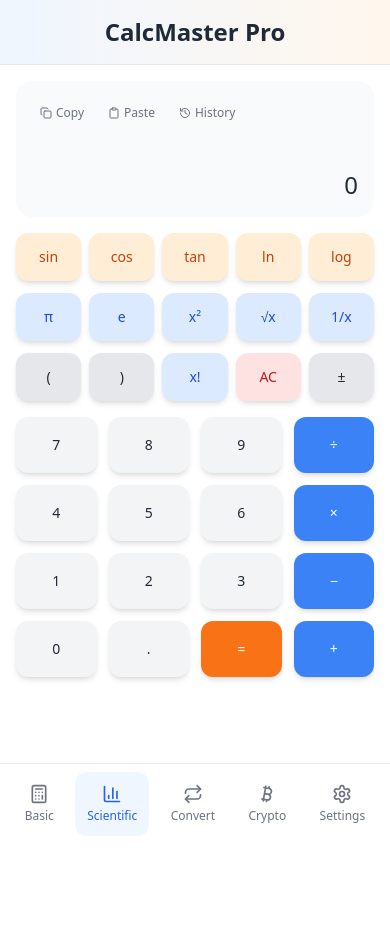
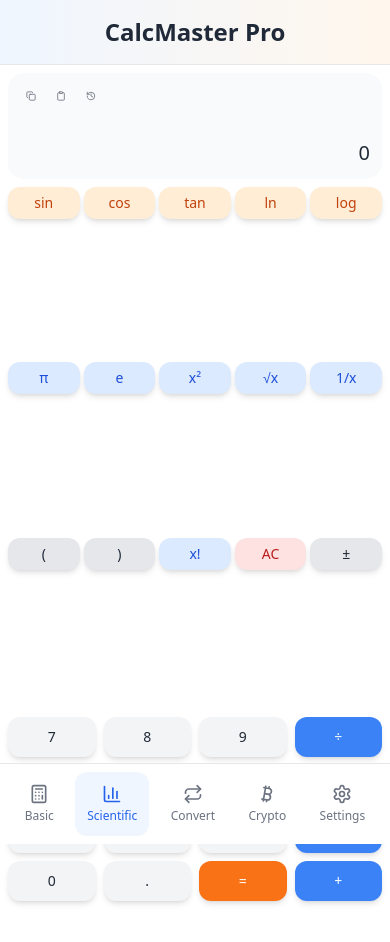
Before and after one commit to mouhcineelkazbouri/calc-master-touch, a React (Vite) app: page / in a window 390 px wide. Both pictures are taken after a click on the button "Scientific". Shown: the top 942 px of the page. Before the commit the page ends 844 px from the top, so only its background shows below. Built offline with nearby package versions, Linux system fonts and the light colour scheme.

Commit message:
feat: Optimize scientific calculator for mobile
- Removed the title.
- Moved the history button inline with copy/paste.
- Implemented "start fresh after equals" behavior.
- Reduced button sizes, spacing, and display padding.
- Used responsive design to prevent scrolling.

```diff
--- a/src/components/EnhancedCalculatorDisplay.tsx
+++ b/src/components/EnhancedCalculatorDisplay.tsx
@@ -1,4 +1,3 @@
-
 import React, { useRef, useEffect } from 'react';
 import { Copy, Clipboard, History } from 'lucide-react';
 import { copyToClipboard, pasteFromClipboard, sanitizeNumberInput } from '../utils/clipboardUtils';
@@ -78,35 +77,35 @@ const EnhancedCalculatorDisplay = ({
   };
 
   return (
-    <div className="bg-gray-50 rounded-2xl p-4 mb-4">
+    <div className="bg-gray-50 rounded-2xl p-3 sm:p-4 mb-2 sm:mb-4">
       {/* Copy, Paste, and History buttons positioned at top left in one line */}
-      <div className="flex justify-start gap-2 mb-3">
+      <div className="flex justify-start gap-2 mb-2 sm:mb-3">
         <button
           onClick={handleCopy}
-          className="p-2 text-gray-500 hover:text-gray-700 hover:bg-gray-200 rounded-lg transition-colors flex items-center gap-1 text-xs"
+          className="p-1.5 sm:p-2 text-gray-500 hover:text-gray-700 hover:bg-gray-200 rounded-lg transition-colors flex items-center gap-1 text-xs"
           title={`Copy result: ${display}`}
         >
-          <Copy size={12} />
-          Copy
+          <Copy size={10} className="sm:w-3 sm:h-3" />
+          <span className="hidden sm:inline">Copy</span>
         </button>
         {onPaste && (
           <button
             onClick={handlePaste}
-            className="p-2 text-gray-500 hover:text-gray-700 hover:bg-gray-200 rounded-lg transition-colors flex items-center gap-1 text-xs"
+            className="p-1.5 sm:p-2 text-gray-500 hover:text-gray-700 hover:bg-gray-200 rounded-lg transition-colors flex items-center gap-1 text-xs"
             title="Paste number"
           >
-            <Clipboard size={12} />
-            Paste
+            <Clipboard size={10} className="sm:w-3 sm:h-3" />
+            <span className="hidden sm:inline">Paste</span>
           </button>
         )}
         {onShowHistory && (
           <button
             onClick={onShowHistory}
-            className="p-2 text-gray-500 hover:text-gray-700 hover:bg-gray-200 rounded-lg transition-colors flex items-center gap-1 text-xs"
+            className="p-1.5 sm:p-2 text-gray-500 hover:text-gray-700 hover:bg-gray-200 rounded-lg transition-colors flex items-center gap-1 text-xs"
             title="View history"
           >
-            <History size={12} />
-            History
+            <History size={10} className="sm:w-3 sm:h-3" />
+            <span className="hidden sm:inline">History</span>
           </button>
         )}
       </div>
@@ -114,7 +113,7 @@ const EnhancedCalculatorDisplay = ({
       {/* Expression display with horizontal scrolling */}
       <div
         ref={expressionRef}
-        className="text-right text-xs text-gray-500 mb-2 min-h-[16px] overflow-x-auto scrollbar-hide whitespace-nowrap pb-1"
+        className="text-right text-xs text-gray-500 mb-1 sm:mb-2 min-h-[14px] sm:min-h-[16px] overflow-x-auto scrollbar-hide whitespace-nowrap pb-1"
         style={{ scrollbarWidth: 'none', msOverflowStyle: 'none' }}
       >
         {expression || '\u00A0'}
@@ -130,7 +129,7 @@ const EnhancedCalculatorDisplay = ({
       {/* Main display */}
       <div
         ref={displayRef}
-        className="text-right text-2xl font-light text-gray-800 overflow-x-auto scrollbar-hide whitespace-nowrap"
+        className="text-right text-xl sm:text-2xl font-light text-gray-800 overflow-x-auto scrollbar-hide whitespace-nowrap"
         style={{ scrollbarWidth: 'none', msOverflowStyle: 'none' }}
       >
         {display}
--- a/src/components/ScientificCalculator.tsx
+++ b/src/components/ScientificCalculator.tsx
@@ -200,7 +200,8 @@ const ScientificCalculator = () => {
   };
 
   return (
-    <div className="p-4">
+    <div className="p-2 sm:p-3 h-screen flex flex-col">
+      <div className="flex-shrink-0">
         <EnhancedCalculatorDisplay
           expression={expression}
           display={display}
@@ -208,55 +209,58 @@ const ScientificCalculator = () => {
           onPaste={handlePaste}
           onShowHistory={() => setShowHistory(true)}
         />
+      </div>
 
+      <div className="flex-1 flex flex-col justify-between min-h-0">
         {/* Scientific Functions Row 1 */}
-      <div className="grid grid-cols-5 gap-2 mb-3">
-        <ScientificButton onPress={() => scientificOperation('sin')} title="sin" backgroundColor="bg-orange-100" textColor="text-orange-700" />
-        <ScientificButton onPress={() => scientificOperation('cos')} title="cos" backgroundColor="bg-orange-100" textColor="text-orange-700" />
-        <ScientificButton onPress={() => scientificOperation('tan')} title="tan" backgroundColor="bg-orange-100" textColor="text-orange-700" />
-        <ScientificButton onPress={() => scientificOperation('ln')} title="ln" backgroundColor="bg-orange-100" textColor="text-orange-700" />
-        <ScientificButton onPress={() => scientificOperation('log')} title="log" backgroundColor="bg-orange-100" textColor="text-orange-700" />
+        <div className="grid grid-cols-5 gap-1 mb-1 sm:mb-2">
+          <ScientificButton onPress={() => scientificOperation('sin')} title="sin" backgroundColor="bg-orange-100" textColor="text-orange-700" size="h-8 sm:h-10" />
+          <ScientificButton onPress={() => scientificOperation('cos')} title="cos" backgroundColor="bg-orange-100" textColor="text-orange-700" size="h-8 sm:h-10" />
+          <ScientificButton onPress={() => scientificOperation('tan')} title="tan" backgroundColor="bg-orange-100" textColor="text-orange-700" size="h-8 sm:h-10" />
+          <ScientificButton onPress={() => scientificOperation('ln')} title="ln" backgroundColor="bg-orange-100" textColor="text-orange-700" size="h-8 sm:h-10" />
+          <ScientificButton onPress={() => scientificOperation('log')} title="log" backgroundColor="bg-orange-100" textColor="text-orange-700" size="h-8 sm:h-10" />
         </div>
 
         {/* Scientific Functions Row 2 */}
-      <div className="grid grid-cols-5 gap-2 mb-3">
-        <ScientificButton onPress={() => scientificOperation('π')} title="π" backgroundColor="bg-blue-100" textColor="text-blue-700" />
-        <ScientificButton onPress={() => scientificOperation('e')} title="e" backgroundColor="bg-blue-100" textColor="text-blue-700" />
-        <ScientificButton onPress={() => scientificOperation('x²')} title="x²" backgroundColor="bg-blue-100" textColor="text-blue-700" />
-        <ScientificButton onPress={() => scientificOperation('√')} title="√x" backgroundColor="bg-blue-100" textColor="text-blue-700" />
-        <ScientificButton onPress={() => scientificOperation('1/x')} title="1/x" backgroundColor="bg-blue-100" textColor="text-blue-700" />
+        <div className="grid grid-cols-5 gap-1 mb-1 sm:mb-2">
+          <ScientificButton onPress={() => scientificOperation('π')} title="π" backgroundColor="bg-blue-100" textColor="text-blue-700" size="h-8 sm:h-10" />
+          <ScientificButton onPress={() => scientificOperation('e')} title="e" backgroundColor="bg-blue-100" textColor="text-blue-700" size="h-8 sm:h-10" />
+          <ScientificButton onPress={() => scientificOperation('x²')} title="x²" backgroundColor="bg-blue-100" textColor="text-blue-700" size="h-8 sm:h-10" />
+          <ScientificButton onPress={() => scientificOperation('√')} title="√x" backgroundColor="bg-blue-100" textColor="text-blue-700" size="h-8 sm:h-10" />
+          <ScientificButton onPress={() => scientificOperation('1/x')} title="1/x" backgroundColor="bg-blue-100" textColor="text-blue-700" size="h-8 sm:h-10" />
         </div>
 
         {/* Scientific Functions Row 3 */}
-      <div className="grid grid-cols-5 gap-2 mb-4">
-        <ScientificButton onPress={() => inputNumber('(')} title="(" backgroundColor="bg-gray-200" />
-        <ScientificButton onPress={() => inputNumber(')')} title=")" backgroundColor="bg-gray-200" />
-        <ScientificButton onPress={() => scientificOperation('x!')} title="x!" backgroundColor="bg-blue-100" textColor="text-blue-700" />
-        <ScientificButton onPress={clear} title="AC" backgroundColor="bg-red-100" textColor="text-red-700" />
-        <ScientificButton onPress={toggleSign} title="±" backgroundColor="bg-gray-200" />
+        <div className="grid grid-cols-5 gap-1 mb-2 sm:mb-3">
+          <ScientificButton onPress={() => inputNumber('(')} title="(" backgroundColor="bg-gray-200" size="h-8 sm:h-10" />
+          <ScientificButton onPress={() => inputNumber(')')} title=")" backgroundColor="bg-gray-200" size="h-8 sm:h-10" />
+          <ScientificButton onPress={() => scientificOperation('x!')} title="x!" backgroundColor="bg-blue-100" textColor="text-blue-700" size="h-8 sm:h-10" />
+          <ScientificButton onPress={clear} title="AC" backgroundColor="bg-red-100" textColor="text-red-700" size="h-8 sm:h-10" />
+          <ScientificButton onPress={toggleSign} title="±" backgroundColor="bg-gray-200" size="h-8 sm:h-10" />
         </div>
 
         {/* Number pad */}
-      <div className="grid grid-cols-4 gap-3">
-        <ScientificButton onPress={() => inputNumber('7')} title="7" size="h-14" />
-        <ScientificButton onPress={() => inputNumber('8')} title="8" size="h-14" />
-        <ScientificButton onPress={() => inputNumber('9')} title="9" size="h-14" />
-        <ScientificButton onPress={() => inputOperation('÷')} title="÷" backgroundColor="bg-blue-500" textColor="text-white" size="h-14" />
+        <div className="grid grid-cols-4 gap-2">
+          <ScientificButton onPress={() => inputNumber('7')} title="7" size="h-10 sm:h-12" />
+          <ScientificButton onPress={() => inputNumber('8')} title="8" size="h-10 sm:h-12" />
+          <ScientificButton onPress={() => inputNumber('9')} title="9" size="h-10 sm:h-12" />
+          <ScientificButton onPress={() => inputOperation('÷')} title="÷" backgroundColor="bg-blue-500" textColor="text-white" size="h-10 sm:h-12" />
 
-        <ScientificButton onPress={() => inputNumber('4')} title="4" size="h-14" />
-        <ScientificButton onPress={() => inputNumber('5')} title="5" size="h-14" />
-        <ScientificButton onPress={() => inputNumber('6')} title="6" size="h-14" />
-        <ScientificButton onPress={() => inputOperation('×')} title="×" backgroundColor="bg-blue-500" textColor="text-white" size="h-14" />
+          <ScientificButton onPress={() => inputNumber('4')} title="4" size="h-10 sm:h-12" />
+          <ScientificButton onPress={() => inputNumber('5')} title="5" size="h-10 sm:h-12" />
+          <ScientificButton onPress={() => inputNumber('6')} title="6" size="h-10 sm:h-12" />
+          <ScientificButton onPress={() => inputOperation('×')} title="×" backgroundColor="bg-blue-500" textColor="text-white" size="h-10 sm:h-12" />
 
-        <ScientificButton onPress={() => inputNumber('1')} title="1" size="h-14" />
-        <ScientificButton onPress={() => inputNumber('2')} title="2" size="h-14" />
-        <ScientificButton onPress={() => inputNumber('3')} title="3" size="h-14" />
-        <ScientificButton onPress={() => inputOperation('−')} title="−" backgroundColor="bg-blue-500" textColor="text-white" size="h-14" />
+          <ScientificButton onPress={() => inputNumber('1')} title="1" size="h-10 sm:h-12" />
+          <ScientificButton onPress={() => inputNumber('2')} title="2" size="h-10 sm:h-12" />
+          <ScientificButton onPress={() => inputNumber('3')} title="3" size="h-10 sm:h-12" />
+          <ScientificButton onPress={() => inputOperation('−')} title="−" backgroundColor="bg-blue-500" textColor="text-white" size="h-10 sm:h-12" />
 
-        <ScientificButton onPress={() => inputNumber('0')} title="0" size="h-14" />
-        <ScientificButton onPress={inputDecimal} title="." size="h-14" />
-        <ScientificButton onPress={performCalculation} title="=" backgroundColor="bg-orange-500" textColor="text-white" size="h-14" />
-        <ScientificButton onPress={() => inputOperation('+')} title="+" backgroundColor="bg-blue-500" textColor="text-white" size="h-14" />
+          <ScientificButton onPress={() => inputNumber('0')} title="0" size="h-10 sm:h-12" />
+          <ScientificButton onPress={inputDecimal} title="." size="h-10 sm:h-12" />
+          <ScientificButton onPress={performCalculation} title="=" backgroundColor="bg-orange-500" textColor="text-white" size="h-10 sm:h-12" />
+          <ScientificButton onPress={() => inputOperation('+')} title="+" backgroundColor="bg-blue-500" textColor="text-white" size="h-10 sm:h-12" />
+        </div>
       </div>
 
       {showHistory && (
```
Lines whose indentation alone changed are shown as unchanged.
